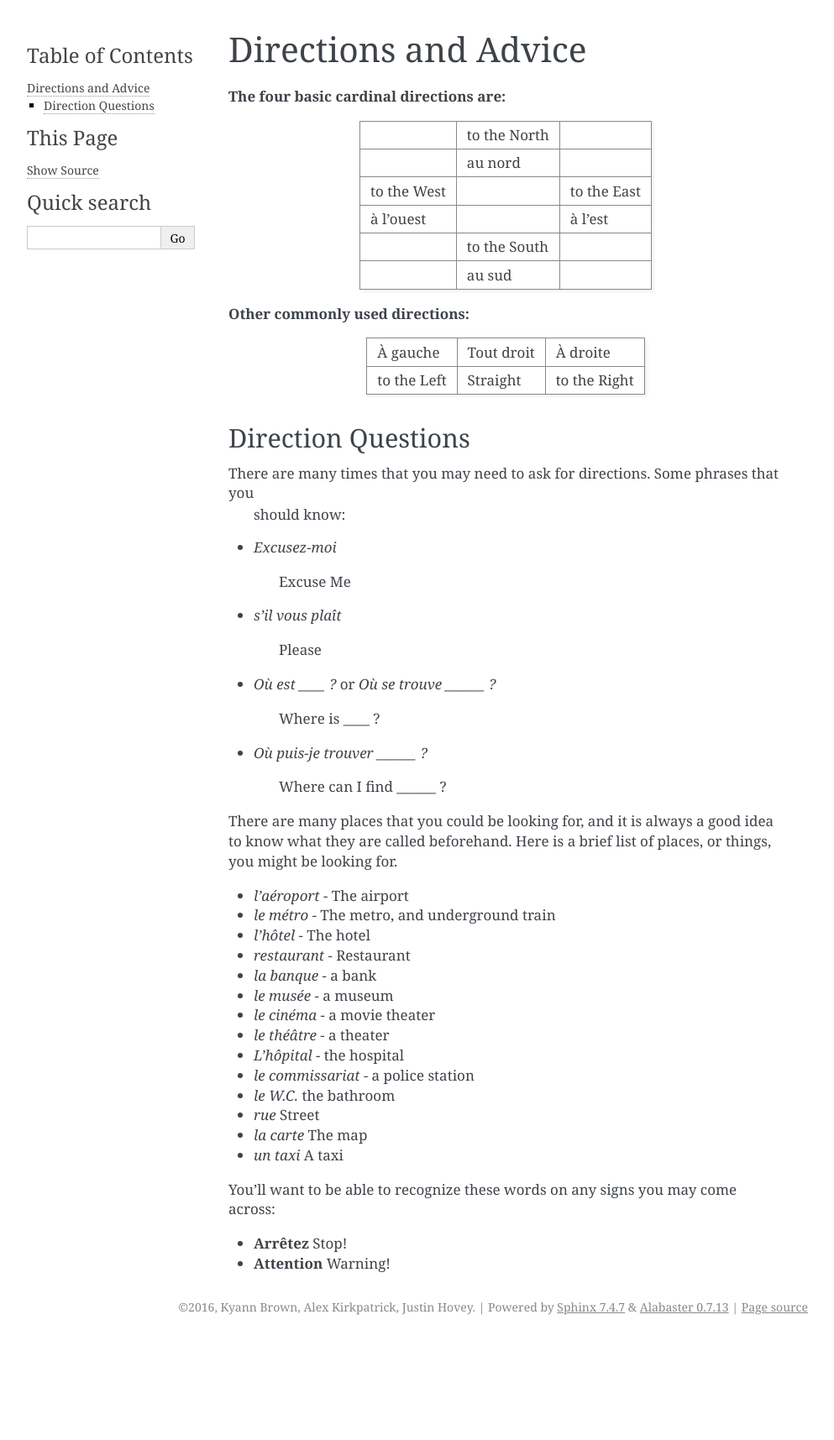
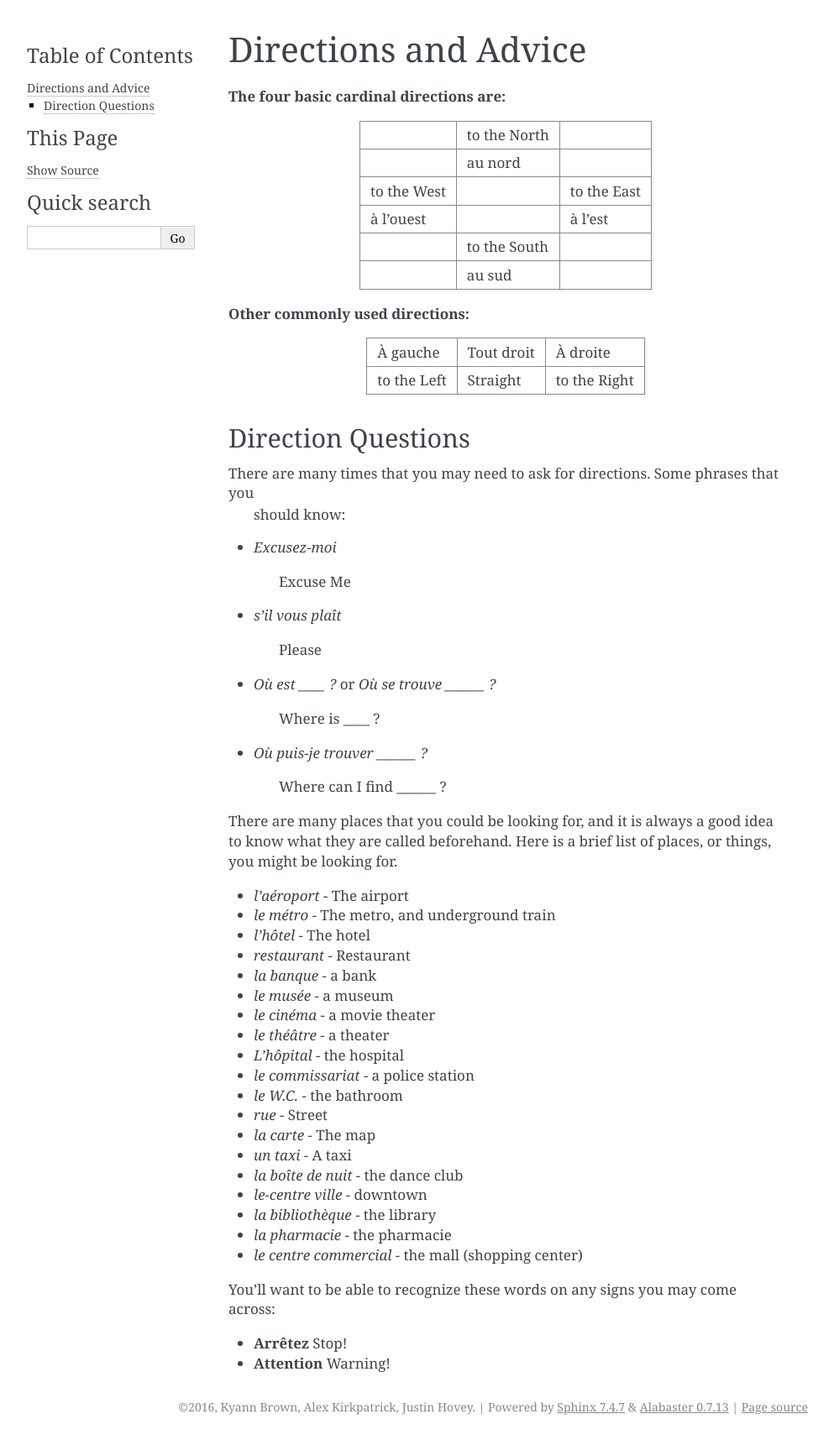
Before and after one commit to brownk96/french_101, a Sphinx documentation site: the page built from source/directions.rst, in a window 1280 px wide. Shown: the whole page at 84% size, without its empty margins (148-1141 px from the left). Built offline with Sphinx 7.4.7, drawn with Linux system fonts in a browser that asks for light colours; before the commit the page ends 1596 px from its top, so only the background shows below that.

Commit message:
Added some more places to get directions to

```diff
--- a/source/directions.rst
+++ b/source/directions.rst
@@ -64,12 +64,17 @@ you might be looking for.
 * *le théâtre* - a theater
 * *L’hôpital* - the hospital
 * *le commissariat* - a police station
+* *le W.C.* - the bathroom
+* *rue* - Street
+* *la carte* - The map
+* *un taxi* - A taxi
+* *la boîte de nuit* - the dance club
+* *le-centre ville* - downtown
+* *la bibliothèque* - the library
+* *la pharmacie* - the pharmacie
+* *le centre commercial* - the mall (shopping center)
 
 
-* *le W.C.*   the bathroom
-* *rue*   Street
-* *la carte*   The map
-* *un taxi*   A taxi
 
 You'll want to be able to recognize these words on any signs you may come across:
 
```
